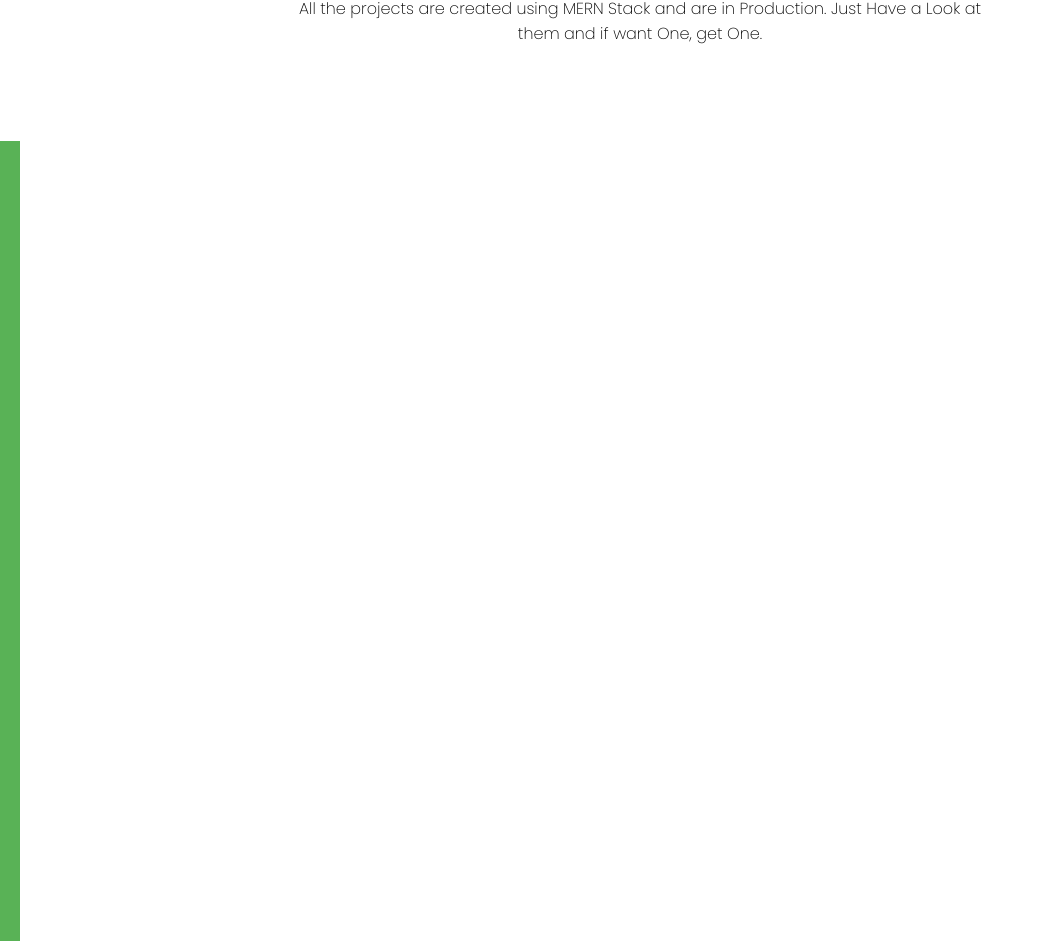
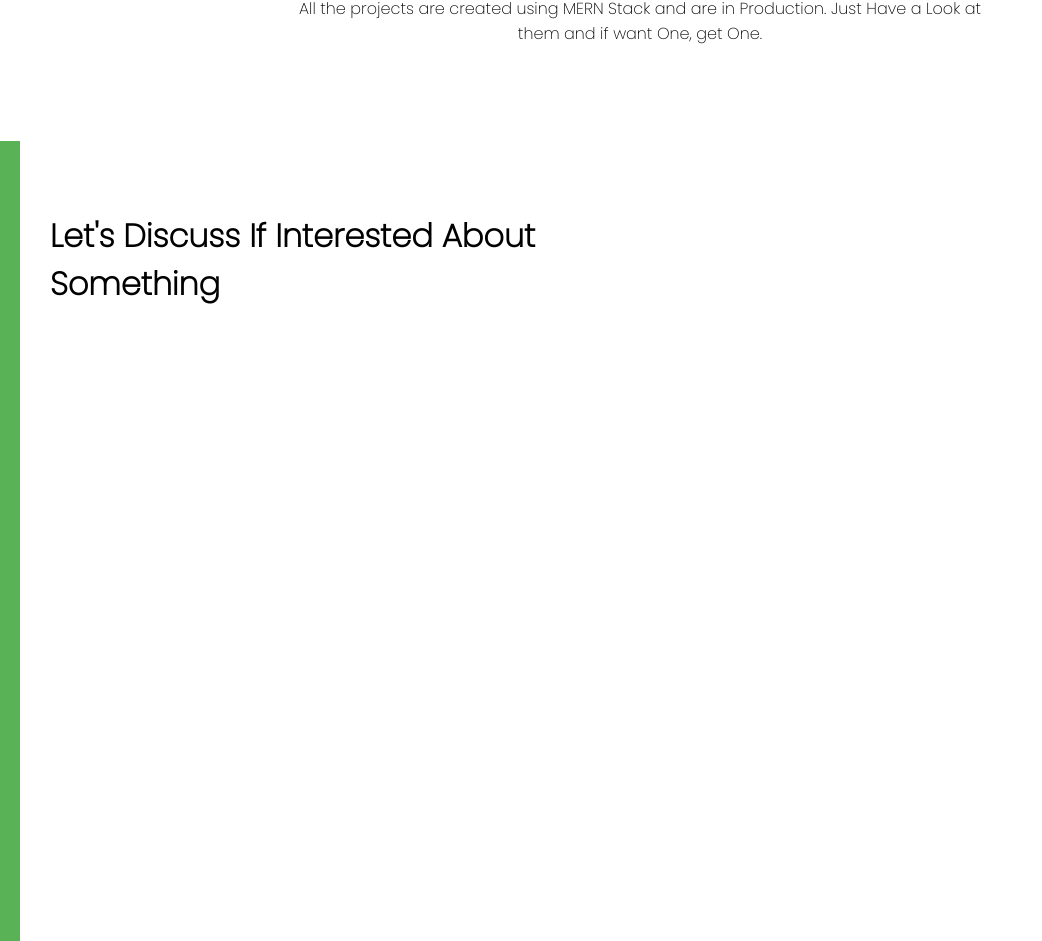
Before and after one commit to sanketbagad/Portfolio, a React (Create React App) app: page / in a window 1280 px wide. Shown: the part 1796-2737 px from the top of the page, without its empty margins (0-1042 px from the left). Built offline with nearby package versions, Linux system fonts and the light colour scheme.

Commit message:
Contacts Section- Left

```diff
--- a/src/Components/Contact/Contact.js
+++ b/src/Components/Contact/Contact.js
@@ -8,7 +8,12 @@ const Contact = () => {
           <div className="c-wrapper">
 
               <div className="c-left">
+                <h1 className="c-title">
+                    Let's Discuss If Interested About Something
+                </h1>
+                <div className="c-info">
 
+                </div>
               </div>
 
 
--- a/src/Components/Contact/contact.css
+++ b/src/Components/Contact/contact.css
@@ -9,3 +9,16 @@
     background-color: #59b256;
     position: absolute;
 }
+
+.c-wrapper {
+    padding: 50px;
+    display:flex;
+}
+
+.c-left{
+    flex:1;
+}
+
+.c-right{
+    flex:1;
+}
```
